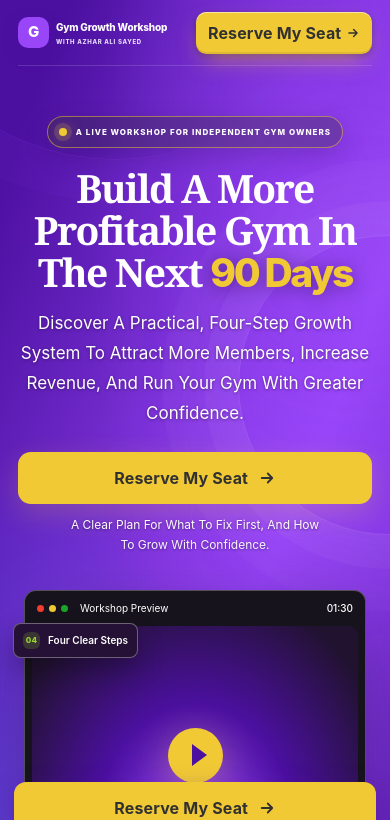
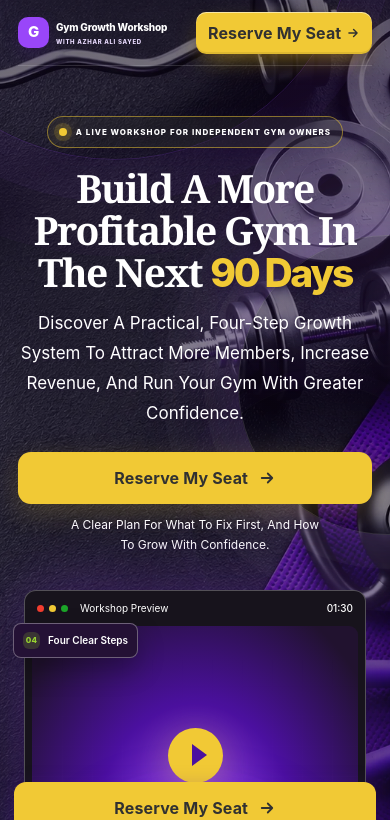
Before and after one commit to rawatlap837-bot/Pango-GYM-page, a React (Vite) app: page / in a window 390 px wide. Shown: the top 820 px of the page. Built offline with nearby package versions, Linux system fonts and the light colour scheme.

Commit message:
update1.0

```diff
--- a/src/index.css
+++ b/src/index.css
@@ -114,13 +114,14 @@
 .hero-atmosphere{opacity:.2}
 @media(max-width:640px){.hero::before{background:linear-gradient(180deg,rgba(18,10,28,.42),rgba(18,10,28,.20)),url('/Background/gym-hero-mobile.webp') 70% center/cover no-repeat}}
 
-/* Put the image and tint on the same layer so the local background shorthand
-   cannot cover the pseudo-element image in the production stylesheet. */
-.hero{background:#160a24 url('/Background/gym-hero-desktop.webp') center/cover no-repeat}
-.hero::before{background:linear-gradient(90deg,rgba(18,10,28,.34) 0%,rgba(18,10,28,.14) 55%,rgba(18,10,28,.04) 100%)}
+/* Keep the photo rule after palette shorthands so it remains visible. */
+.hero::before{background:linear-gradient(90deg,rgba(18,10,28,.34) 0%,rgba(18,10,28,.14) 55%,rgba(18,10,28,.04) 100%),url('/Background/gym-hero-desktop.webp') center/cover no-repeat!important}
+@media(max-width:640px){.hero::before{background:linear-gradient(180deg,rgba(18,10,28,.34),rgba(18,10,28,.16)),url('/Background/gym-hero-mobile.webp') 70% center/cover no-repeat!important}}
+.hero{background:linear-gradient(90deg,rgba(18,10,28,.28),rgba(18,10,28,.06)),url('/Background/gym-hero-desktop.webp') center/cover no-repeat!important}
+.hero::before{background:none!important}
+@media(max-width:640px){.hero{background:linear-gradient(180deg,rgba(18,10,28,.30),rgba(18,10,28,.12)),url('/Background/gym-hero-mobile.webp') 70% center/cover no-repeat!important}}
 @media(max-width:640px){
-  .hero{background-image:url('/Background/gym-hero-mobile.webp');background-position:70% center}
-  .hero::before{background:linear-gradient(180deg,rgba(16,8,27,.60) 0%,rgba(16,8,27,.48) 54%,rgba(16,8,27,.30) 100%)}
+  .hero{background:linear-gradient(180deg,rgba(16,8,27,.60) 0%,rgba(16,8,27,.48) 54%,rgba(16,8,27,.30) 100%),url('/Background/gym-hero-mobile.webp') 70% center/cover no-repeat!important}
   .hero-copy{width:100%;min-width:0}
   .hero h1{width:100%;max-width:100%;font-size:clamp(32px,9.2vw,38px);line-height:1.12;letter-spacing:-.055em;text-wrap:balance;overflow-wrap:normal}
   .hero h1 span{letter-spacing:-.055em}
```
